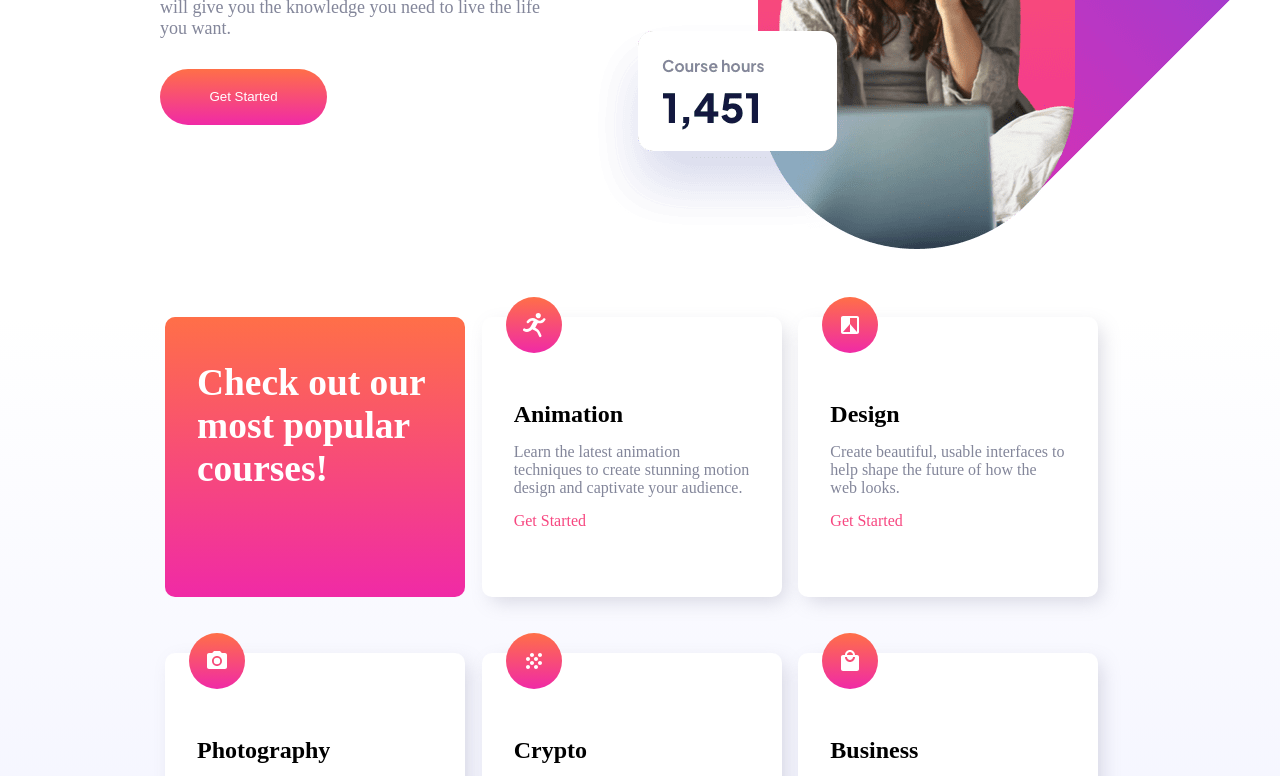
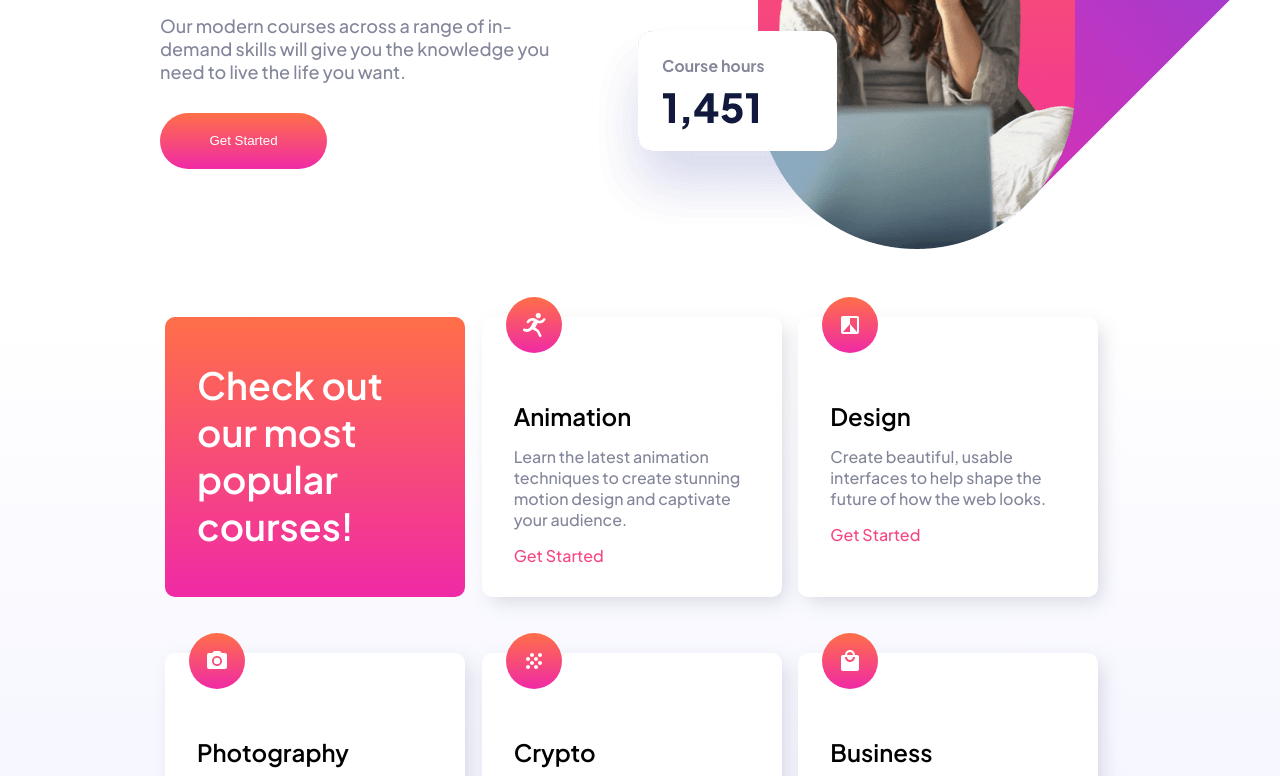
Before and after one commit to kofiviMawuli/starter-elearning, a plain HTML site: page index.html in a window 1280 px wide. Shown: the part 445-1221 px from the top of the page. Drawn offline with Linux system fonts and the light colour scheme.

Commit message:
Fixed Fonts

```diff
--- a/index.html
+++ b/index.html
@@ -6,8 +6,10 @@
     <meta name="viewport" content="width=device-width, initial-scale=1.0">
     <title>Frontend Mentor | Skilled e-learning landing page</title>
     <link rel="icon" type="image/png" sizes="32x32" href="./assets/favicon-32x32.png">
+    <link rel="preconnect" href="https://fonts.gstatic.com" crossorigin>
+    <link href="https://fonts.googleapis.com/css?family=Plus+Jakarta+Sans:wght@300;500;600&display=swap" rel="stylesheet">
     <link rel="stylesheet" href="style.css">
-    <!-- <link rel="stylesheet" href="https://fonts.googleapis.com/css2?family=Plus+Jakarta+Sans:wght@200;300;500;600;&display=swap"> -->
+
 </head>
 <body>
     <nav class="">
--- a/style.css
+++ b/style.css
@@ -1,4 +1,3 @@
-@import url('https://fonts.googleapis.com/css2?family=Plus+Jakarta+Sans:wght@300;500;600&display=swap');
 
 
 :root{
@@ -19,6 +18,7 @@
 }
 body{
     width: 100%;
+    font-family: "Plus Jakarta Sans";
     overflow-x: hidden;
 }
 nav{
```
